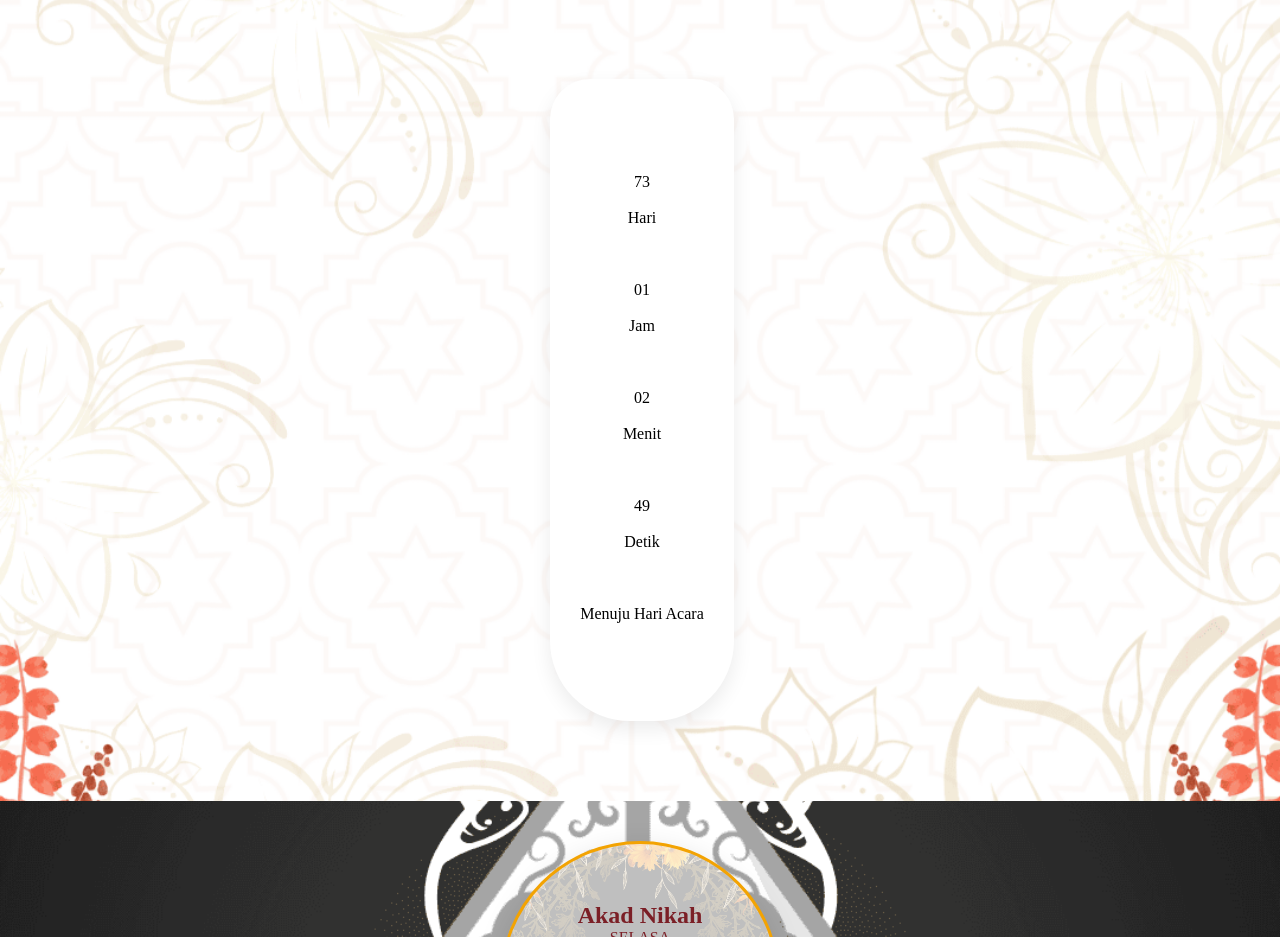
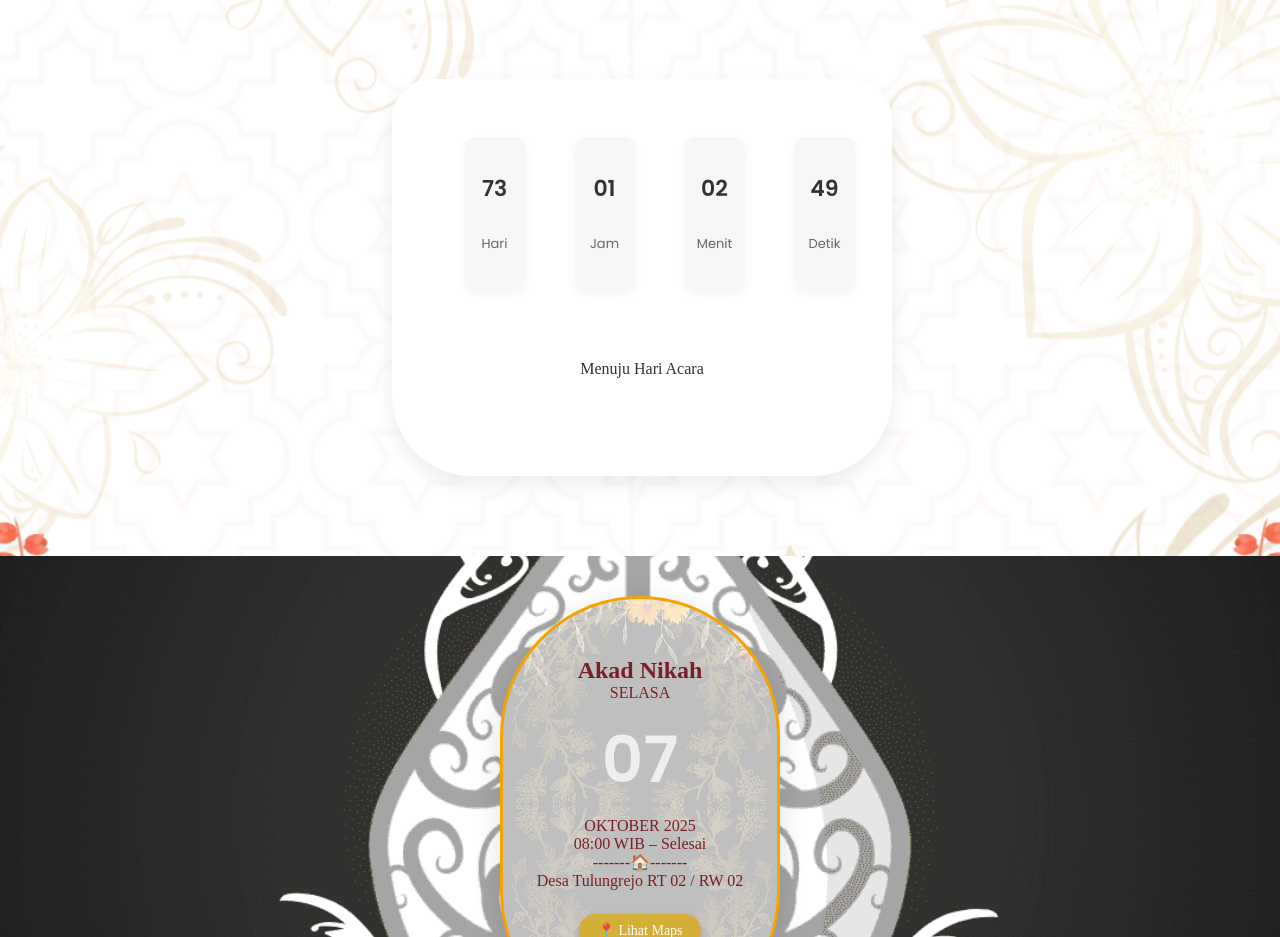
Before and after one commit to RumahDigitalProject/Clasik, a plain HTML site: page undangan.html in a window 1280 px wide. Shown: the part 2700-3637 px from the top of the page. Drawn offline with Linux system fonts and the light colour scheme.

Commit message:
Update undangan.html

```diff
--- a/undangan.html
+++ b/undangan.html
@@ -291,34 +291,149 @@
   margin-bottom: 24px;
   flex-wrap: wrap;
 }
+/*Hitung mUndur*/
+.penutup-section {
+  background-image: url('background-penutup.png');
+  padding: 60px 20px;
+  text-align: center;
+  background-size: contain;
+  background-position: top center;
+  margin-bottom: 0px;
+  min-height: 100vh;
+}
+
+.penutup-box {
+  max-width: 700px;
+  margin: 0 auto;
+  background: #fefaf6;
+  padding: 40px 25px;
+  border-radius: 25px;
+  box-shadow: 0 8px 20px rgba(0, 0, 0, 0.05);
+}
+
+.ucapan {
+  font-family: 'Inter', sans-serif;
+  font-size: 18px;
+  color: #5a4e4d;
+  margin-bottom: 10px;
+  line-height: 1.6;
+}
+
+.nama-penutup {
+  font-family: Georgia, serif;
+  font-size: 38px;
+  color: #b53f74;
+  margin-top: 30px;
+}
+#ucapan {
+  background-image: url('beground-penutup.png');
+  background-size: cover;
+  background-position: center;
+  padding: 80px 20px;
+  display: flex;
+  justify-content: center;
+  align-items: center;
+}
+
+.ucapan-box {
+  background: white;
+  padding: 40px 30px 80px;
+  max-width: 500px;
+  text-align: center;
+  border-radius: 40px 40px 80px 80px;
+  box-shadow: 0 8px 20px rgba(0,0,0,0.08);
+  position: relative;
+}
+
+.countdown-grid {
+  display: flex;
+  justify-content: center;
+  gap: 15px;
+  margin-bottom: 20px;
+  flex-wrap: wrap;
+}
 
 .countdown-item {
-  background: #fef8f2;
-  border: 2px solid #d4af37;
-  border-radius: 12px;
-  width: 60px;
-  padding: 10px 6px;
-  text-align: center;
-  box-shadow: 0 4px 12px rgba(0, 0, 0, 0.1);
+  background: #f7f7f7;
+  border-radius: 10px;
+  padding: 10px 5px;
+  width: 60px;
+  box-shadow: 0 4px 10px rgba(0,0,0,0.05);
+  font-family: 'Poppins', sans-serif;
 }
 
 .count-number {
-  font-size: 20px;
-  font-weight: bold;
-  color: #7b1f26;
+  font-size: 22px;
+  font-weight: bold;
+  color: #333;
 }
 
 .count-label {
-  font-size: 12px;
-  color: #555;
+  font-size: 13px;
+  color: #666;
+  margin-top: 4px;
 }
 
 .judul-acara {
-  margin-top: 12px;
-  font-size: 16px;
-  font-weight: bold;
-  color: #7b1f26;
+  font-size: 16px;
+  font-weight: 500;
+  color: #333;
 }
+#ucapan {
+  background-image: url('beground-penutup.png');
+  background-size: cover;
+  background-position: center;
+  padding: 80px 20px;
+  display: flex;
+  justify-content: center;
+  align-items: center;
+}
+
+.ucapan-box {
+  background: white;
+  padding: 40px 30px 80px;
+  max-width: 500px;
+  text-align: center;
+  border-radius: 40px 40px 80px 80px;
+  box-shadow: 0 8px 20px rgba(0,0,0,0.08);
+  position: relative;
+}
+
+.countdown-grid {
+  display: flex;
+  justify-content: center;
+  gap: 15px;
+  margin-bottom: 20px;
+  flex-wrap: wrap;
+}
+
+.countdown-item {
+  background: #f7f7f7;
+  border-radius: 10px;
+  padding: 10px 5px;
+  width: 60px;
+  box-shadow: 0 4px 10px rgba(0,0,0,0.05);
+  font-family: 'Poppins', sans-serif;
+}
+
+.count-number {
+  font-size: 22px;
+  font-weight: bold;
+  color: #333;
+}
+
+.count-label {
+  font-size: 13px;
+  color: #666;
+  margin-top: 4px;
+}
+
+.judul-acara {
+  font-size: 16px;
+  font-weight: 500;
+  color: #333;
+}
+
 /* DATE*/
   .acara {
   background: #7b1f26 url('beground-date.png') no-repeat center center;
@@ -760,6 +875,7 @@
 </section>
 
 
+
 <!-- ACARA: Akad -->
 <section class="acara" style="position: relative;">
   <div class="bg-static"></div> <!-- 🎯 background diam hanya untuk section ini -->
```
